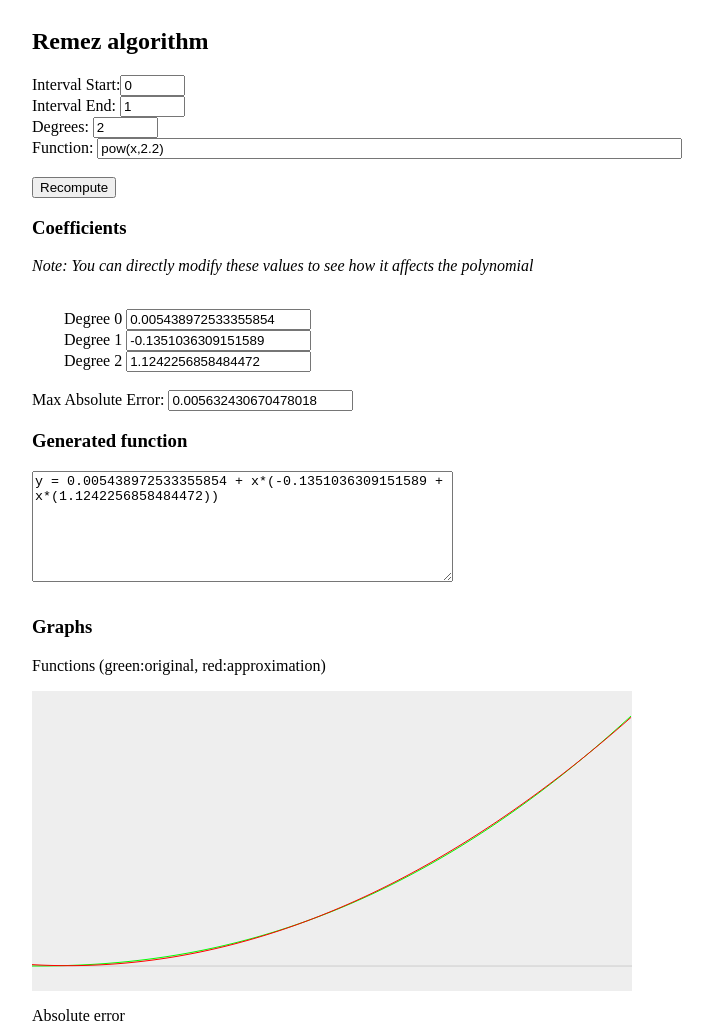
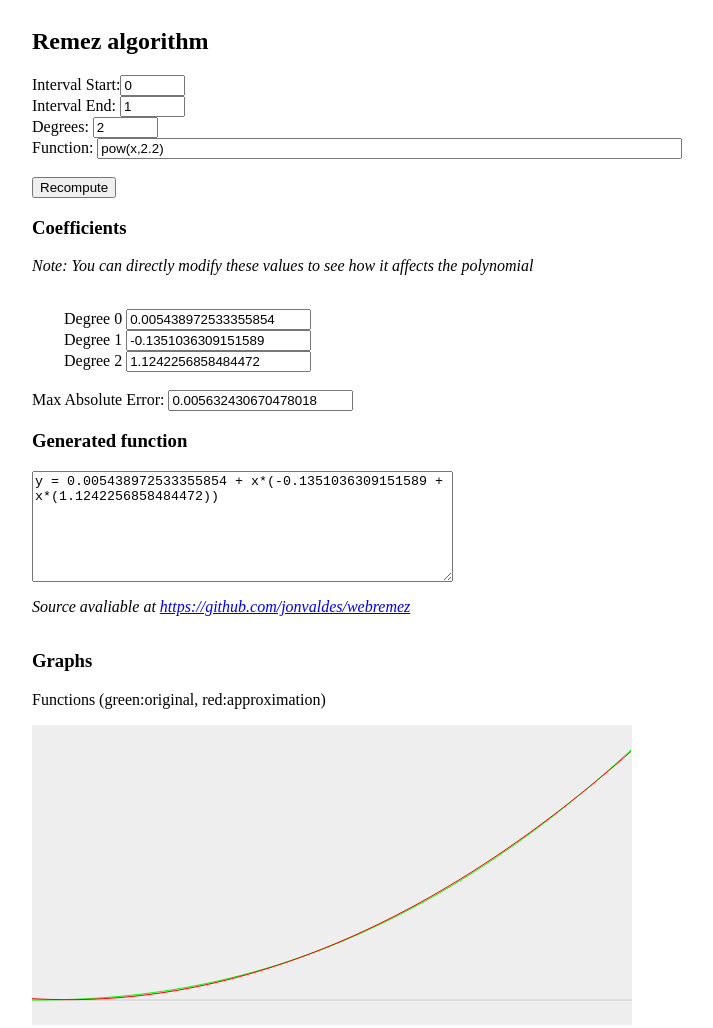
Before and after one commit to jonvaldes/webremez, a plain HTML site: page index.html in a window 1280 px wide. Shown: the top 1028 px of the page, without its empty margins (8-721 px from the left). Drawn offline with Linux system fonts and the light colour scheme.

Commit message:
Added github link

```diff
--- a/index.html
+++ b/index.html
@@ -18,6 +18,7 @@
     <h3>Generated function</h3>
     <textarea name="Output" rows="7" cols = "50"> </textarea> <br/>
   </form>
+  <p><i>Source avaliable at <a href="https://github.com/jonvaldes/webremez">https://github.com/jonvaldes/webremez</a></i></p>
   </div>
   <div style="float:left; top:0; margin-left:2em;">
     <h3>Graphs</h3>
```
